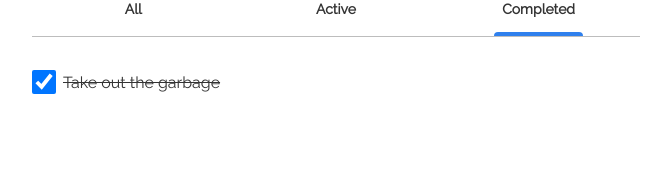
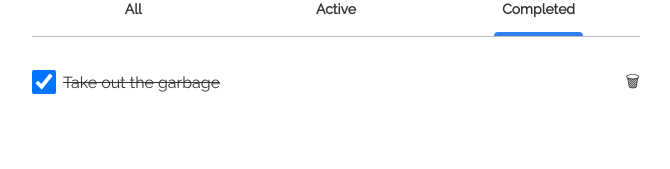
Before and after one commit to EzequielCaste/todo-devchallenges, a React (Vite) app: page / in a window 1280 px wide. Both pictures are taken after a click on the element "Completed". Shown: the part 131-300 px from the top of the page, without its empty margins (304-974 px from the left). Built offline with nearby package versions, Linux system fonts and the light colour scheme.

Commit message:
add new tasks from TodoForm

```diff
--- a/package.json
+++ b/package.json
@@ -9,6 +9,7 @@
     "preview": "vite preview"
   },
   "dependencies": {
+    "nanoid": "^4.0.1",
     "react": "^18.2.0",
     "react-dom": "^18.2.0",
     "styled-components": "^5.3.6"
--- a/src/components/Todo.tsx
+++ b/src/components/Todo.tsx
@@ -3,9 +3,12 @@ import styled from 'styled-components'
 import TabContainer from './TabContainer'
 import TodoForm from './TodoForm'
 import TodoList from './TodoList'
+import { nanoid } from 'nanoid'
+
 import {todos} from '../todos.json'
 
 import {useLocalStorage} from '../hooks/useLocalStorage'
+import { Todo as TodoType } from '../types'
 
 const Header = styled.h1`
   font-weight: 700;
@@ -16,15 +19,9 @@ const Header = styled.h1`
   text-transform: lowercase;
   margin-top: 32px;
 `
-interface Todo {
-  id: number
-  text: string
-  status: string
-}
-
 const Todo = () => {
   const [activeTab, setActiveTab] = useState('all')
-  const [tasks, setTasks] = useLocalStorage('todos', todos)
+  const [tasks, setTasks] = useLocalStorage<TodoType[]>('todos', todos)
 
   function handleClick(e: React.MouseEvent<HTMLDivElement>) {
     setActiveTab(e.currentTarget.innerText.toLowerCase())
@@ -44,11 +41,23 @@ const Todo = () => {
     setTasks(newTasks);
   }
 
-  let todosToShow: {
-    id: number
-    text: string
-    status: string
-  }[] = [...tasks]
+  function addTodo(todo: string) {
+
+    const newTodo = {
+      id: nanoid(5),
+      text: todo,
+      status: 'active'
+    }
+
+    const newTasks = [...tasks]
+
+    newTasks.unshift(newTodo)
+
+    setTasks(newTasks)
+
+  }
+
+  let todosToShow: TodoType[] = [...tasks]
 
   switch (activeTab) {
     case 'completed':
@@ -64,8 +73,12 @@ const Todo = () => {
     <>
       <Header>#Todo</Header>
       <TabContainer active={activeTab} handleClick={handleClick} />
-      <TodoForm active={activeTab} />
-      <TodoList updateStatus={updateStatus} todos={todosToShow} />
+      <TodoForm active={activeTab} handleAddTodo={addTodo} />
+      <TodoList
+        active={activeTab}
+        updateStatus={updateStatus}
+        todos={todosToShow}
+      />
     </>
   )
 }
--- a/src/components/TodoForm/index.tsx
+++ b/src/components/TodoForm/index.tsx
@@ -1,4 +1,6 @@
+import { SetStateAction, useState } from 'react';
 import styled from 'styled-components';
+import { Todo } from '../../types';
 
 const Container = styled.div`
 padding-top: 18px;
@@ -26,18 +28,43 @@ color: #FFF;
 border: 0;
 font-weight: 600;
 font-size: 14px;
+cursor: pointer;
 `
 interface Props {
   active: string
+  handleAddTodo: (todo: string) => void
 }
 
-const TodoForm:React.FC<Props> = ({ active }) => {
+interface Event {
+  target: { value: SetStateAction<string>; }
+}
+
+const TodoForm:React.FC<Props> = ({ active, handleAddTodo }) => {
+  const [inputValue, setInputValue] = useState('')
+
+  function handleInputChange(e: Event) {
+    setInputValue(e.target.value);
+  }
+
+  function handleClick() {
+    if (inputValue === '') return null
+    handleAddTodo(inputValue)
+    setInputValue('')
+    //
+  }
+
   if(active !== 'completed') {
     return (
       <Container>
-        <StyledInput type="text"
-        placeholder='add details' />
-        <StyledButton>add</StyledButton>
+        <StyledInput
+          type="text"
+          placeholder='add details'
+          value={inputValue}
+          onChange={handleInputChange}
+        />
+        <StyledButton
+          onClick={handleClick}
+        >add</StyledButton>
       </Container>
     )
   } else {
--- a/src/components/TodoItem/index.tsx
+++ b/src/components/TodoItem/index.tsx
@@ -5,6 +5,7 @@ import { Todo } from '../../types'
 interface Props {
   todo: Todo
   updateStatus: (todo: number) => void
+  active: string
 }
 
 const Li = styled.li<{status?: boolean}>`
@@ -22,7 +23,11 @@ height: 24px;
 margin-right: 7px;
 `
 
-const TodoItem:React.FC<Props> = ({ todo, updateStatus }) => {
+const DeleteIcon = styled.span`
+cursor: pointer;
+`
+
+const TodoItem:React.FC<Props> = ({ todo, updateStatus, active }) => {
   const [completed, setCompleted] = useState(todo.status === 'completed')
 
   function toggleTodo() {
@@ -30,7 +35,10 @@ const TodoItem:React.FC<Props> = ({ todo, updateStatus }) => {
     updateStatus(todo.id)
   }
 
+  const showDeleteIcon = completed && active === 'completed'
+
   return (
+    <>
       <Li
         onClick={toggleTodo}
         status={completed}
@@ -42,6 +50,9 @@ const TodoItem:React.FC<Props> = ({ todo, updateStatus }) => {
         />
         {todo.text}
       </Li>
+      {showDeleteIcon && <DeleteIcon>🗑</DeleteIcon>}
+    </>
+
   )
 }
 
--- a/src/components/TodoList/index.tsx
+++ b/src/components/TodoList/index.tsx
@@ -5,23 +5,29 @@ import TodoItem from '../TodoItem'
 const Container = styled.div`
   margin-top: 33px;
 `
-const Ul = styled.ul`
+const Ul = styled.ul<{active: string}>`
 list-style: none;
+${props => props.active === 'completed' && `
+display: flex;
+justify-content: space-between;
+align.items: center;
+`}
 `
 
 interface Props {
   todos: Todo[]
   updateStatus: (todo: number) => void
+  active: string
 }
 
 
-const TodoList:React.FC<Props>= ({ todos, updateStatus }) => {
+const TodoList:React.FC<Props>= ({ todos, updateStatus, active: activeTab }) => {
   return (
     <Container>
-      <Ul>
+      <Ul active={activeTab}>
         {
           todos.map((todo) => (
-            <TodoItem updateStatus={updateStatus} key={todo.id} todo={todo} />
+            <TodoItem active={activeTab} updateStatus={updateStatus} key={todo.id} todo={todo} />
           ))
         }
       </Ul>
--- a/src/todos.json
+++ b/src/todos.json
@@ -6,7 +6,7 @@
       "status": "active"
     },
     {
-      "id": 2,
+      "id": "2",
       "text": "Read one chapter",
       "status": "active"
     },
--- a/src/types.d.ts
+++ b/src/types.d.ts
@@ -1,5 +1,5 @@
 export interface Todo {
-  id: number
+  id: number | string
   text: string
   status: string
 }
```
Also changed, not shown: 1 other file (tests, documents, lock files or other folders). Lines whose indentation alone changed are shown as unchanged.
